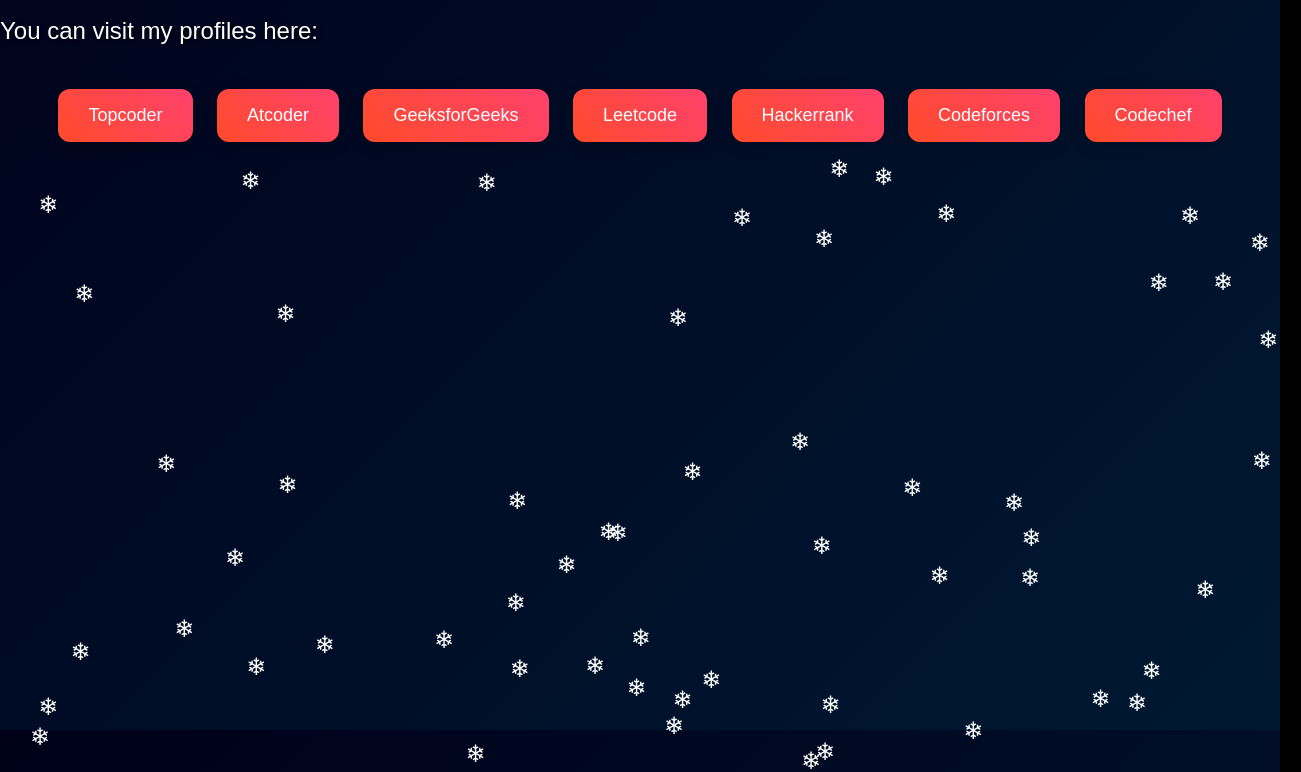
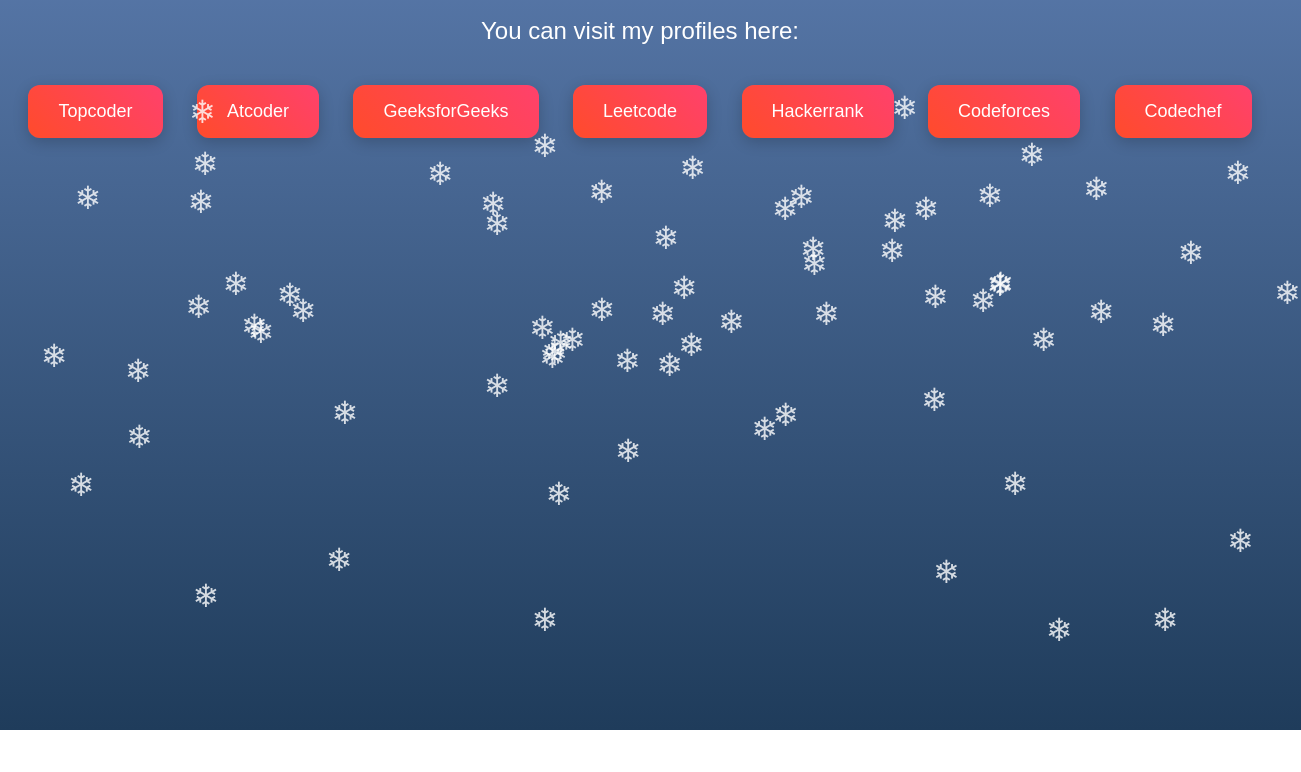
Before and after one commit to manikantaoruganti/web, a plain HTML site: page index.html in a window 1280 px wide. Shown: the part 326-1098 px from the top of the page, 1301 px wide, since content can reach past the window. After the commit the page ends 1056 px from the top, so only its background shows below. Drawn offline with Linux system fonts and the light colour scheme.

Commit message:
Update index.html

```diff
--- a/index.html
+++ b/index.html
@@ -9,19 +9,30 @@
             margin: 0;
             padding: 0;
             font-family: 'Arial', sans-serif;
-            background-color: #000;
+            background: linear-gradient(to top, #1f3c5b, #6c8dc5);
             color: #fff;
+            height: 100vh;
             overflow: hidden;
             position: relative;
-            height: 100vh;
-            background-image: linear-gradient(135deg, rgba(0, 0, 50, 0.5), rgba(0, 50, 100, 0.5));
         }
 
         h1 {
             font-size: 3em;
+            text-align: center;
             margin-top: 20%;
             color: #fff;
-            text-shadow: 2px 2px 4px rgba(0, 0, 0, 0.6);
+            text-shadow: 2px 2px 6px rgba(0, 0, 0, 0.6);
+        }
+
+        .intro-text {
+            font-size: 1.5em;
+            text-align: center;
+            margin-top: 10px;
+        }
+
+        .profiles-container {
+            text-align: center;
+            margin-top: 30px;
         }
 
         .button {
@@ -31,7 +42,7 @@
             padding: 16px 30px;
             text-align: center;
             font-size: 18px;
-            margin: 20px 10px;
+            margin: 10px 15px;
             border-radius: 12px;
             cursor: pointer;
             display: inline-block;
@@ -43,10 +54,6 @@
             transform: scale(1.1);
             box-shadow: 0 6px 20px rgba(0, 0, 0, 0.3);
             background: linear-gradient(45deg, #ff416c, #ff4b2b);
-        }
-
-        .profiles-container {
-            text-align: center;
         }
 
         .profiles-container a {
@@ -63,30 +70,22 @@
             text-decoration: underline;
         }
 
-        .snowflake {
+        .snow {
             position: absolute;
+            top: -10px;
             color: #fff;
-            font-size: 1.5em;
+            font-size: 2em;
             user-select: none;
-            z-index: 1000;
-            animation: fall linear infinite;
+            animation: fall 4s linear infinite;
+            opacity: 0.8;
+            pointer-events: none;
         }
 
         @keyframes fall {
-            0% {
-                transform: translateY(-10px);
-            }
-            100% {
+            to {
                 transform: translateY(100vh);
             }
         }
-
-        .intro-text {
-            font-size: 1.5em;
-            margin-top: 10px;
-            text-shadow: 2px 2px 4px rgba(0, 0, 0, 0.6);
-        }
-
     </style>
 </head>
 <body>
@@ -107,21 +106,21 @@
     </div>
 
     <script>
-        // Create snowflakes animation
-        function createSnowflakes() {
-            const numSnowflakes = 70;
-            for (let i = 0; i < numSnowflakes; i++) {
-                const snowflake = document.createElement('div');
-                snowflake.classList.add('snowflake');
-                snowflake.style.left = `${Math.random() * 100}vw`;
-                snowflake.style.animationDuration = `${Math.random() * 3 + 3}s`;
-                snowflake.style.animationDelay = `${Math.random() * 3}s`;
-                snowflake.innerHTML = '❄';
-                document.body.appendChild(snowflake);
+        // Create snowdrop animation effect
+        function createSnowdrops() {
+            const numSnowdrops = 70; // Number of snowdrops
+            for (let i = 0; i < numSnowdrops; i++) {
+                const snowdrop = document.createElement('div');
+                snowdrop.classList.add('snow');
+                snowdrop.style.left = `${Math.random() * 100}vw`; // Random horizontal position
+                snowdrop.style.animationDuration = `${Math.random() * 5 + 5}s`; // Random duration
+                snowdrop.style.animationDelay = `${Math.random() * 3}s`; // Random delay
+                snowdrop.innerHTML = '❄'; // Snowdrop character
+                document.body.appendChild(snowdrop);
             }
         }
 
-        createSnowflakes();
+        createSnowdrops();
     </script>
 
 </body>
```
